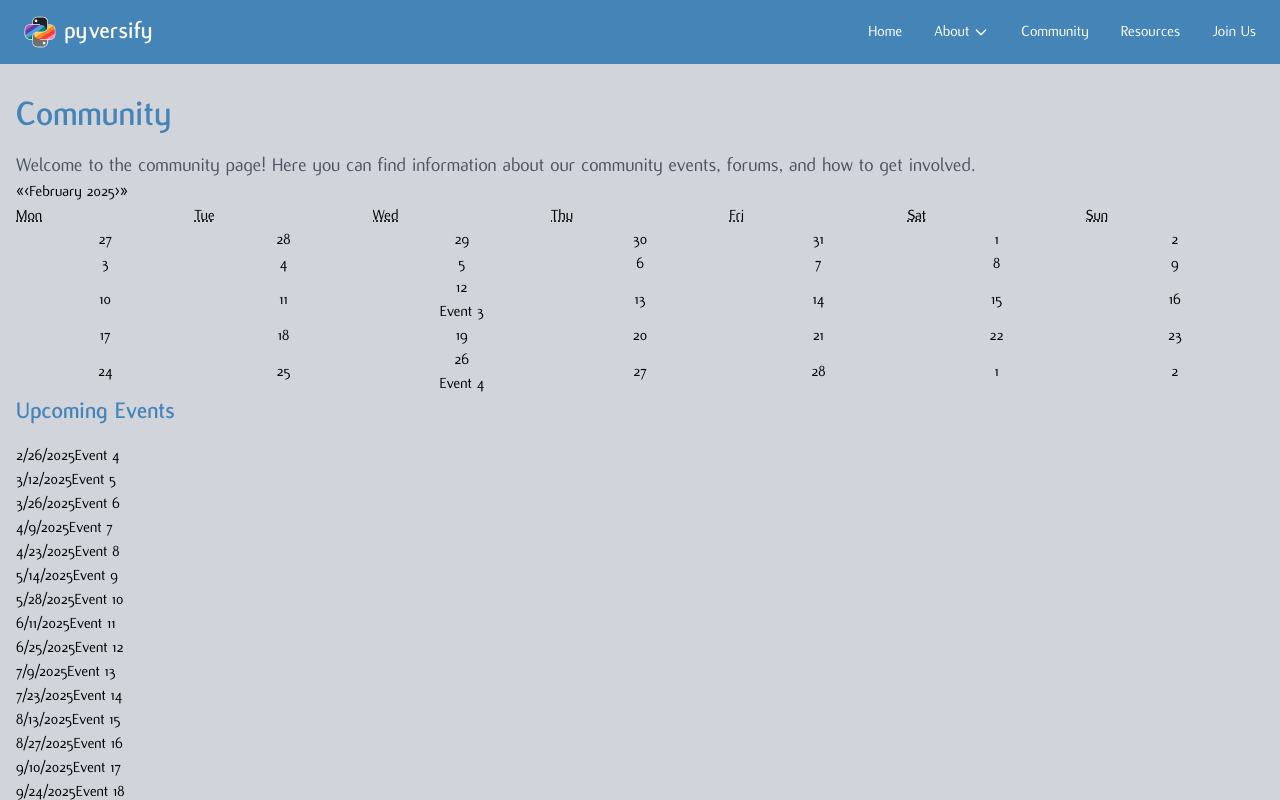
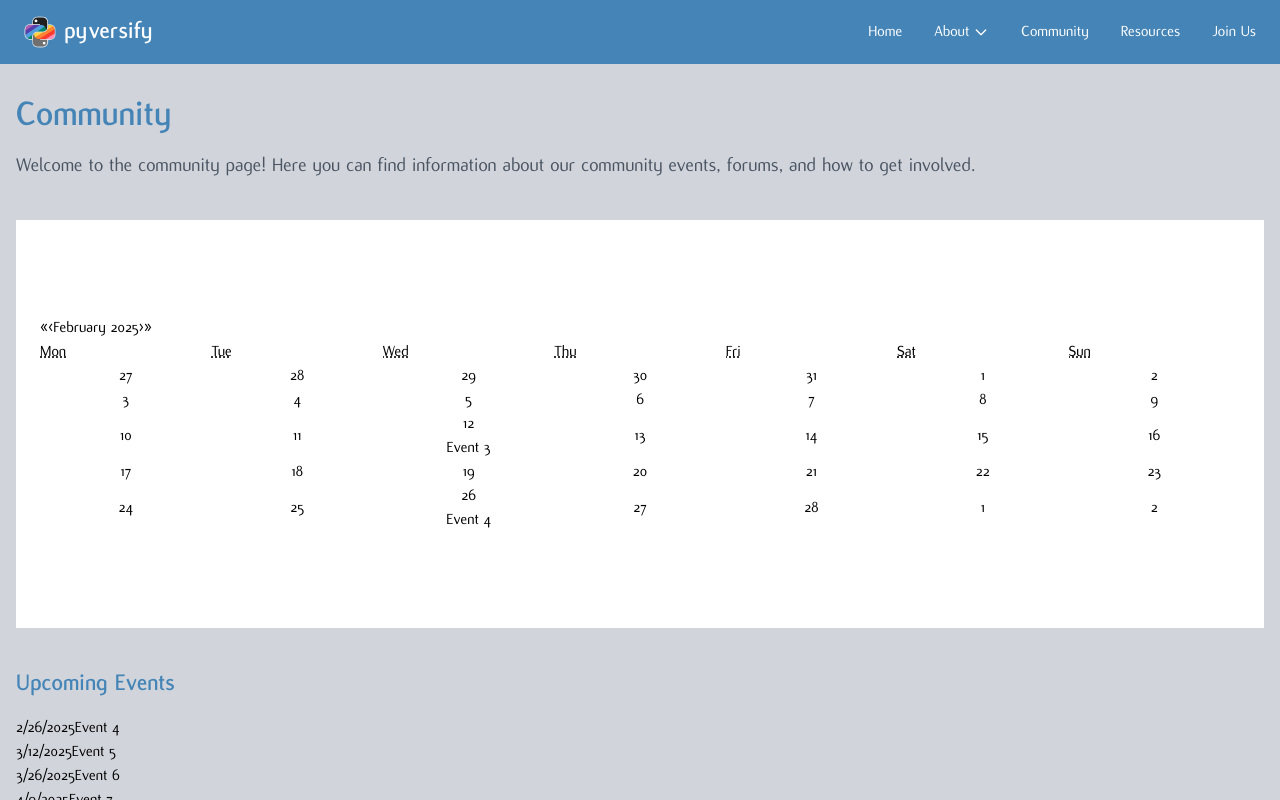
Before and after one commit to PyVersify/pyversify.github.io, a React (Vite) app: page /community in a window 1280 px wide. Shown: the top 800 px of the page. Built offline with nearby package versions, Linux system fonts and the light colour scheme.

Commit message:
Create Calendar Background

```diff
--- a/src/components/Calendar.tsx
+++ b/src/components/Calendar.tsx
@@ -20,8 +20,10 @@ const CustomCalendar: React.FC<CalendarProps> = ({ events }) => {
   };
 
   return (
-    <div className="calendar-container">
-      <Calendar tileContent={tileContent} />
+    <div className="container mx-auto px-6 py-24 bg-white m-10">
+      <div className="calendar-container">
+        <Calendar tileContent={tileContent} />
+      </div>
     </div>
   );
 };
```
